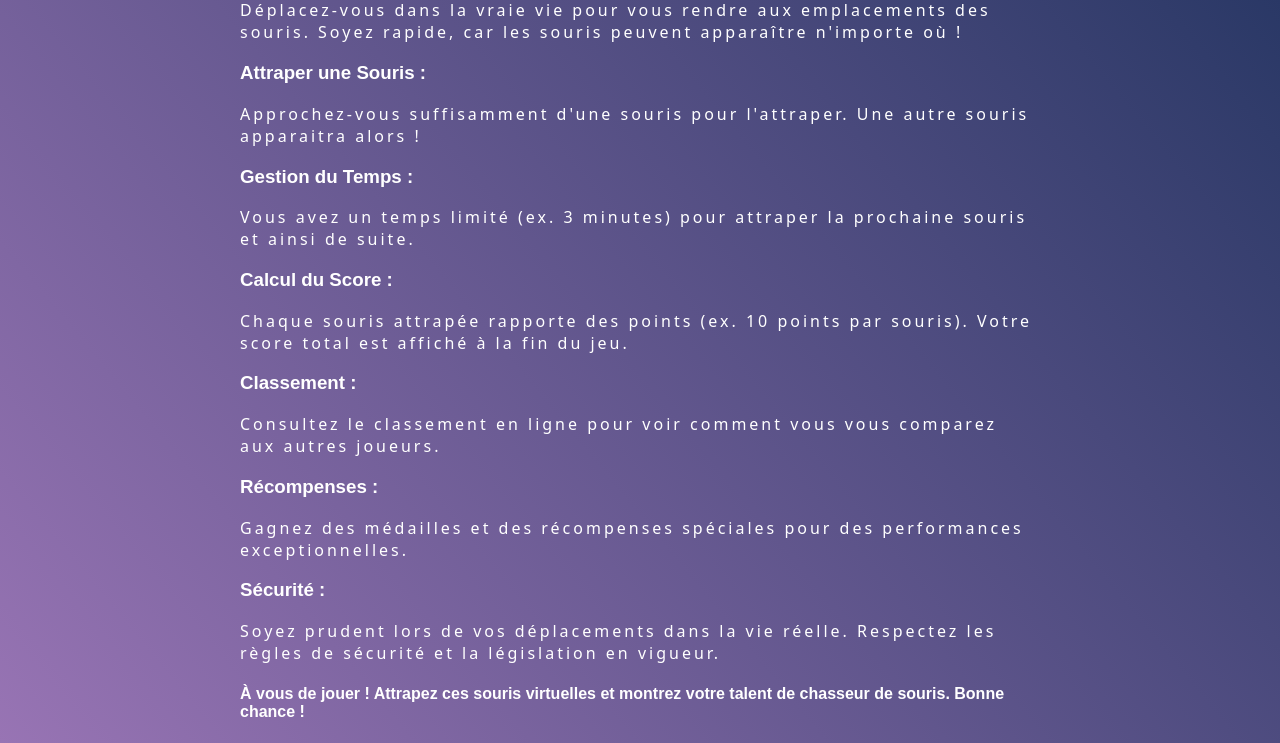
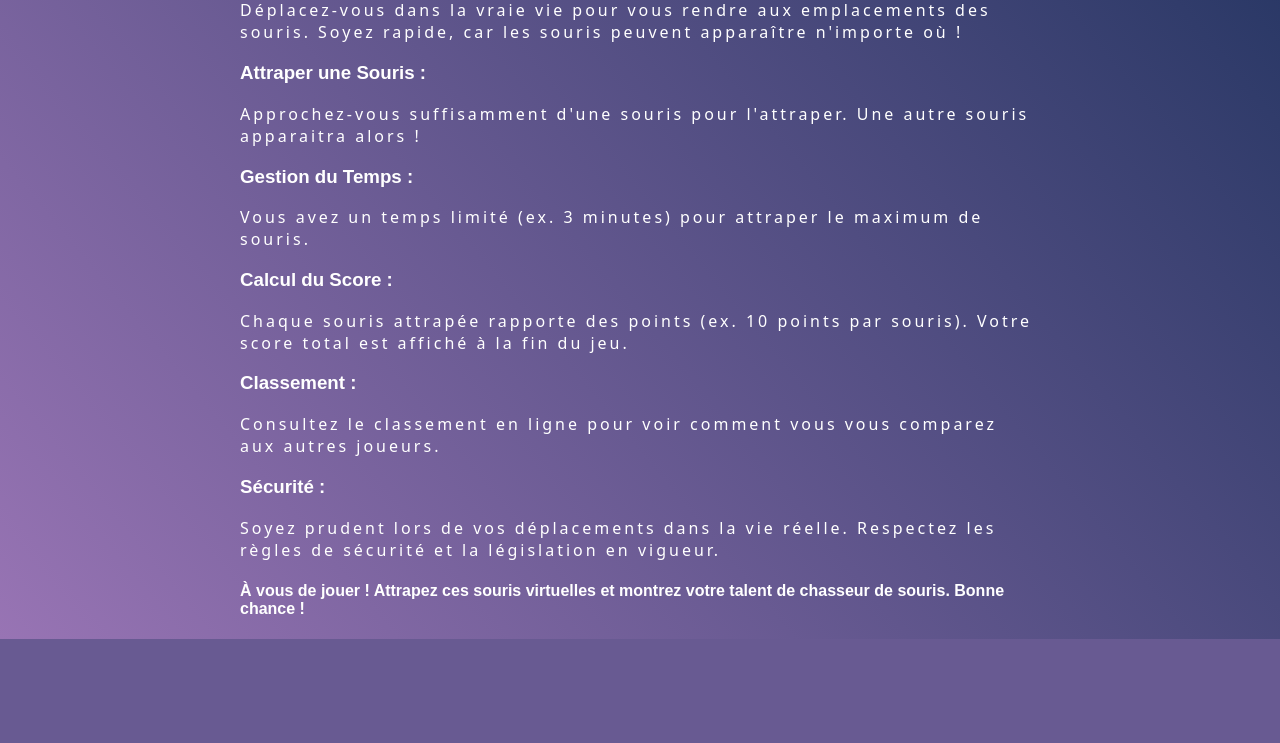
Before and after one commit to alexishadjian/miaous, a PHP site: page /rules.php in a window 1280 px wide. Shown: the part 352-1095 px from the top of the page. After the commit the page ends 991 px from the top, so only its background shows below. Run offline with PHP 8.4, Linux system fonts and the light colour scheme.

Commit message:
Update time and rules

```diff
--- a/rules.php
+++ b/rules.php
@@ -24,7 +24,7 @@
 
     <h3>Gestion du Temps :</h3>
 
-    <p>Vous avez un temps limité (ex. 3 minutes) pour attraper la prochaine souris et ainsi de suite.</p>
+    <p>Vous avez un temps limité (ex. 3 minutes) pour attraper le maximum de souris.</p>
 
     <h3>Calcul du Score :</h3>
 
@@ -35,10 +35,6 @@
 
     <p>Consultez le classement en ligne pour voir comment vous vous comparez aux autres joueurs.</p>
 
-    <h3>Récompenses :</h3>
-
-    <p>Gagnez des médailles et des récompenses spéciales pour des performances exceptionnelles.</p>
-
     <h3>Sécurité :</h3>
 
     <p>Soyez prudent lors de vos déplacements dans la vie réelle.
--- a/script.js
+++ b/script.js
@@ -146,7 +146,7 @@ if ( mapTag ) {
             scoreFinal.value = userScore;
 
             //Reset time
-            let temps = 5 * 60
+            let temps = 10 * 60
             localStorage.setItem('temps', temps)
 
             mouse(userPos);
@@ -174,7 +174,7 @@ if ( mapTag ) {
     }
 
     //timer
-    const departMinutes = 5
+    const departMinutes = 10
     let temps = departMinutes * 60
 
 
```
